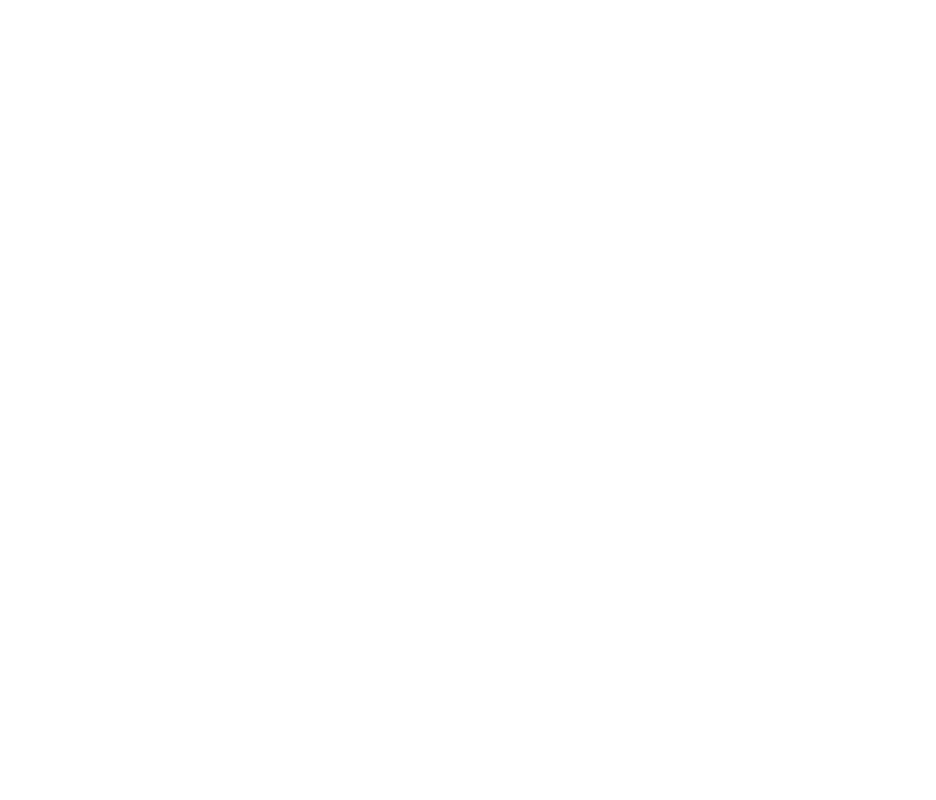
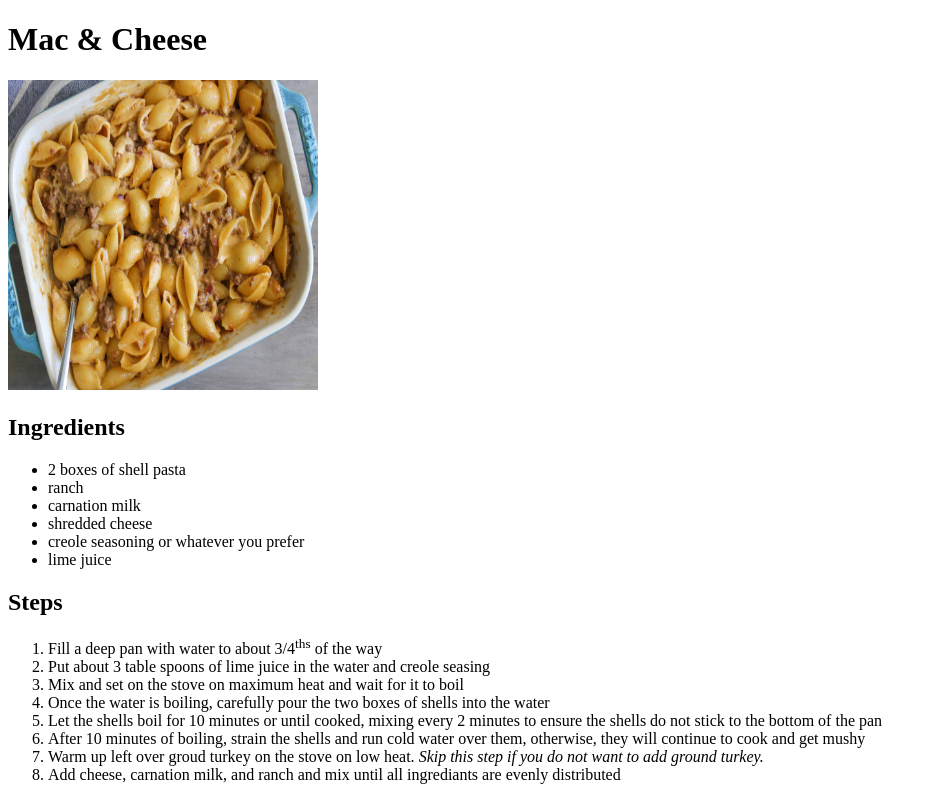
Before and after one commit to jeancgjr/odin-recipes, a plain HTML site: page recipes/mac-and-cheese.html in a window 1280 px wide. Shown: the whole page, without its empty margins (0-936 px from the left). Drawn offline with Linux system fonts and the light colour scheme.

Commit message:
Add Mac and Cheese; Edits to index
Added mac and cheese page with indgredients, steps, and photo. Removed noopener and noreferrer as they were not needed

```diff
--- a/recipes/mac-and-cheese.html
+++ b/recipes/mac-and-cheese.html
@@ -0,0 +1,34 @@
+<!DOCTYPE html>
+<html lang="en">
+    <head>
+        <meta charset="utf-8">
+        <title>Mac & Cheese</title>
+    </head>
+    <body>
+        <h1>Mac & Cheese</h1>
+        <img src="../img/macandcheese.jpg" alt="Mac and Cheese" height="310" width="310">
+        <h2>Ingredients</h2>
+        <ul>
+            <li>2 boxes of shell pasta</li>
+            <li>ranch</li>
+            <li>carnation milk</li>
+            <li>shredded cheese</li>
+            <li>creole seasoning or whatever you prefer</li>
+            <li>lime juice</li>
+        </ul>
+        <h2>
+            <h2>Steps</h2>
+            <ol>
+                <li>Fill a deep pan with water to about 3/4<sup>ths</sup> of the way</li>
+                <li>Put about 3 table spoons of lime juice in the water and creole seasing</li>
+                <li>Mix and set on the stove on maximum heat and wait for it to boil</li>
+                <li>Once the water is boiling, carefully pour the two boxes of shells into the water</li>
+                <li>Let the shells boil for 10 minutes or until cooked, mixing every 2 minutes to ensure the shells do not stick to the bottom of the pan</li>
+                <li>After 10 minutes of boiling, strain the shells and run cold water over them, otherwise, they will continue to cook and get mushy</li>
+                <li>Warm up left over groud turkey on the stove on low heat. <em>Skip this step if you do not want to add ground turkey.</em></li>
+                <li>Add cheese, carnation milk, and ranch and mix until all ingrediants are evenly distributed</li>
+
+            </ol>
+        </h2>
+    </body>
+</html>
```
Also changed, not shown: index.html (+3 -1 lines), img/macandcheese.jpg (added).
